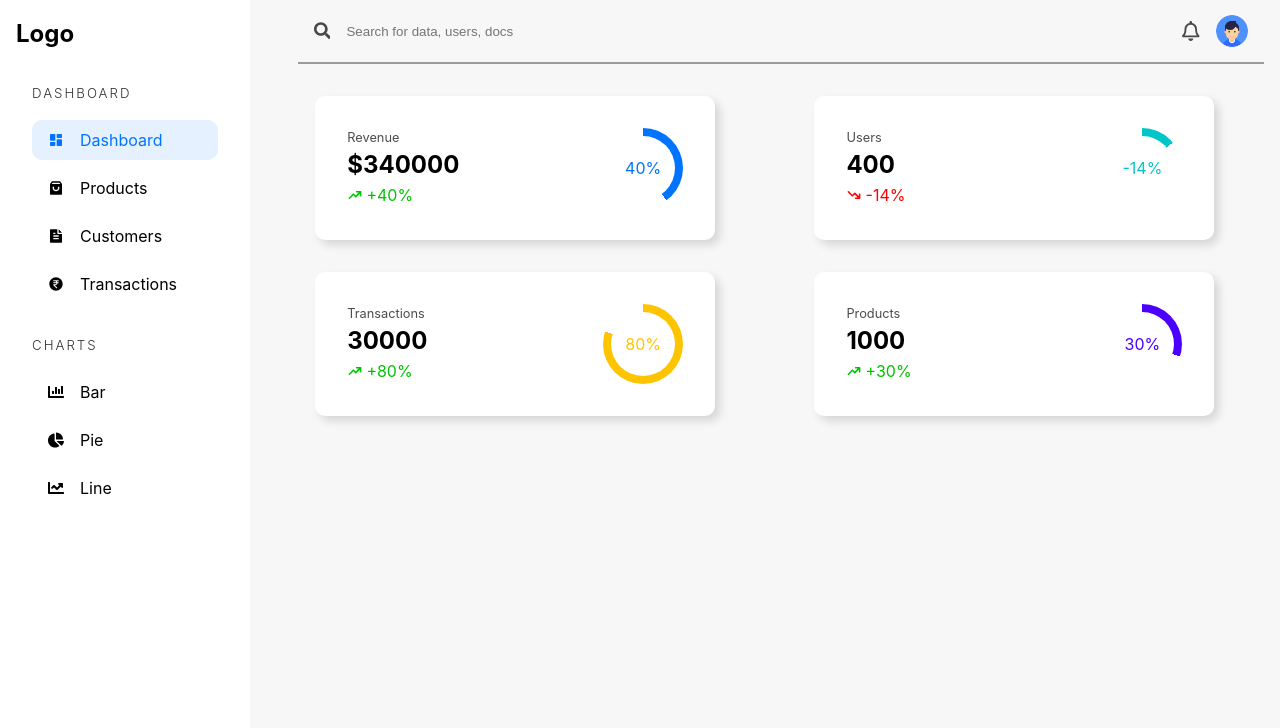
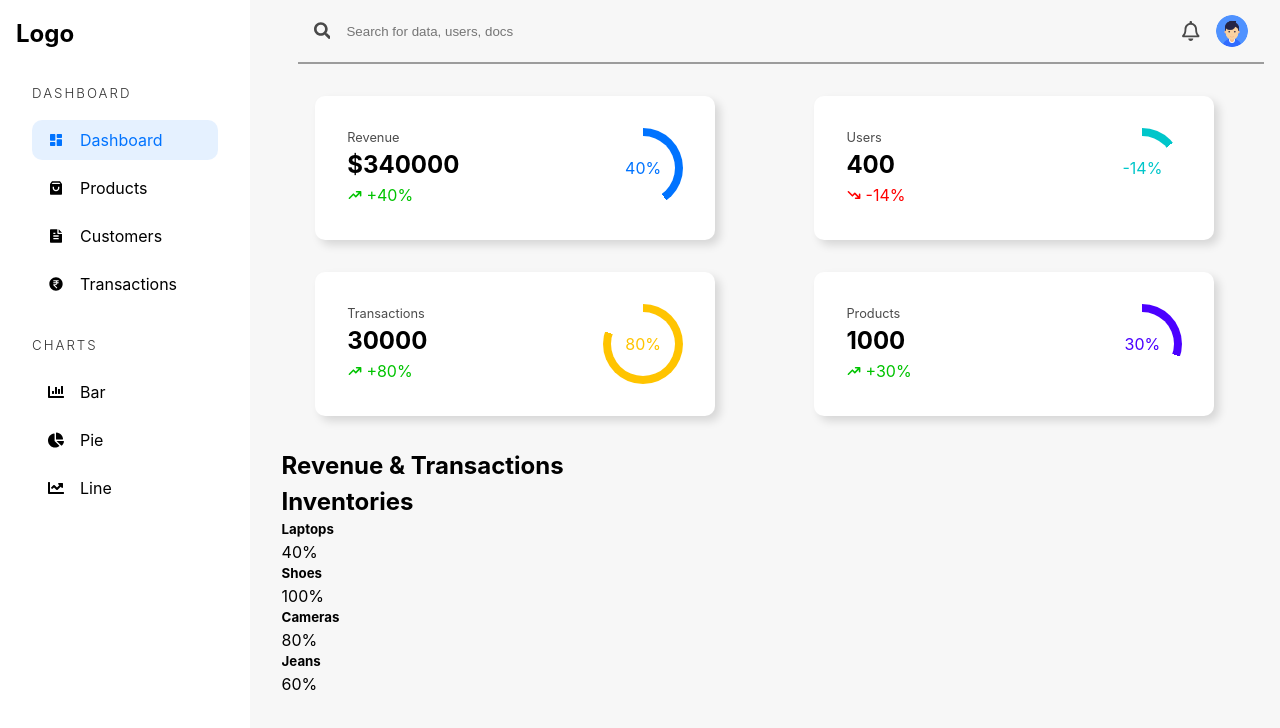
Before and after one commit to AaaSsHhUu/Ecommerce, a React (Vite) app in the folder ecommerce-frontend/: page /admin/dashboard in a window 1280 px wide. Shown: the top 728 px of the page. Built offline with nearby package versions, Linux system fonts and the light colour scheme.

Commit message:
created graph container and category section

```diff
--- a/ecommerce-frontend/src/pages/admin/Dashboard.tsx
+++ b/ecommerce-frontend/src/pages/admin/Dashboard.tsx
@@ -2,6 +2,7 @@ import { FaRegBell, FaSearch } from "react-icons/fa"
 import { AdminSidebar } from "../../components"
 import userImg from "../../assets/images/user.png";
 import { HiTrendingDown, HiTrendingUp } from "react-icons/hi";
+import data from "../../assets/data.json";
 
 const Dashboard = () => {
 
@@ -19,6 +20,7 @@ const Dashboard = () => {
           <img src={userImg} alt="user" />
         </div>
 
+        {/* Widget Container */}
         <section className="widget-container">
           <Widget percent={40} amount={true} value={340000} heading="Revenue" color="rgb(0,115,255)" />
 
@@ -27,6 +29,28 @@ const Dashboard = () => {
           <Widget percent={80} value={30000} heading="Transactions" color="rgb(255,196,0)" />
 
           <Widget percent={30} value={1000} heading="Products" color="rgb(75,0,255)" />
+        </section>
+
+        {/* Graph Container */}
+        <section className="graph-container">
+            <div className="revenue-chart">
+              <h2>Revenue & Transactions</h2>
+              {/* Graph */}
+            </div>
+
+            <div className="dashboard-categories">
+                <h2>Inventories</h2>
+                {
+                  data.categories.map((item) => (
+                      <CategoryItem
+                        heading={item.heading}
+                        value={item.value}
+                        color={`hsl(${item.value * 4},${item.value}%,60%)`}
+                        key={item.heading}
+                      />
+                  ))
+                }
+            </div>
         </section>
       </main>
     </div>
@@ -69,4 +93,25 @@ const Widget = ({ heading, value, percent, color, amount }: widgetProps) => {
   )
 }
 
+interface CategoryItemProps{
+  color : string;
+  value : number;
+  heading: string;
+}
+
+const CategoryItem = ({color,value,heading} : CategoryItemProps) => {
+  return (
+    <div className="category-item">
+      <h5>{heading}</h5>
+      <div>
+        <div style={{
+          backgroundColor : color,
+          width : `${value}%`
+        }}></div>
+      </div>
+      <span>{value}%</span>
+    </div>
+  )
+}
+
 export default Dashboard
```
